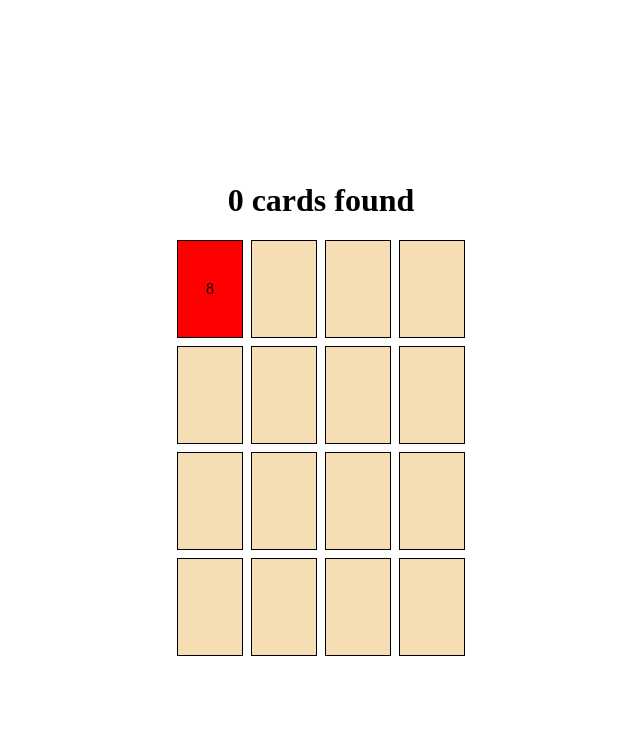
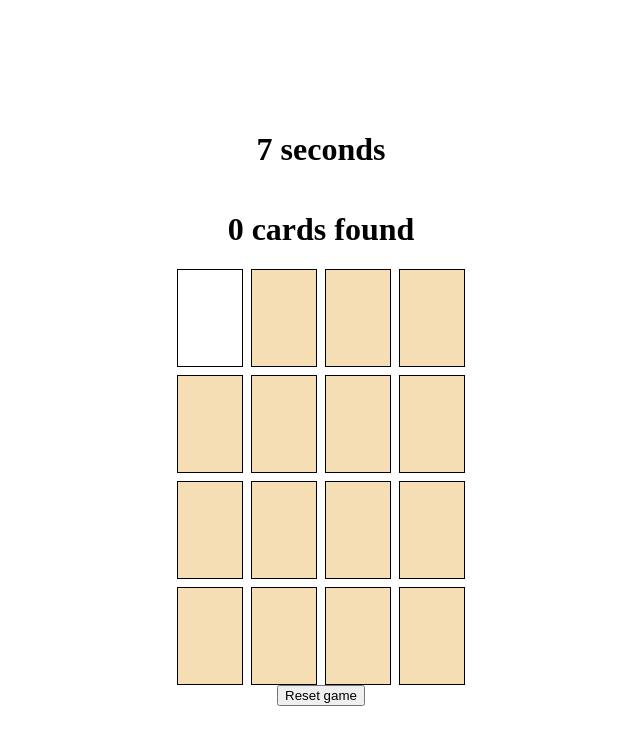
Before and after one commit to Konstantin7200/MemoGame, a website built with Vite: page index.html in a window 1280 px wide. Both pictures are taken after a click on the element 537 px from the left and 288 px from the top of the page. Shown: the whole page, without its empty margins (327-967 px from the left). Built offline with nearby package versions, Linux system fonts and the light colour scheme.

Commit message:
Changed the game a little,added a timer

```diff
--- a/index.html
+++ b/index.html
@@ -9,8 +9,10 @@
   </head>
   <body>
     <div class="outerCont">
+      <h1 id="timer">0 seconds</h1>
       <h1 id="counter">0 cards found</h1>
       <div class="container" id="cardContainer"></div>
+      <button id="resetButton">Reset game</button>
     </div>
 
 
--- a/src/main.ts
+++ b/src/main.ts
@@ -1,46 +1,51 @@
 
 const counterEl=document.getElementById("counter") as HTMLElement
 const cardContainer=document.getElementById("cardContainer") as HTMLDivElement;
+const resetButton=document.getElementById("resetButton") as HTMLButtonElement;
+const timer=document.getElementById("timer") as HTMLHeadingElement
+const colors=["red","blue","yellow","pink","purple","black","white","green"]
+
 let n=4;
 let pickedCard:HTMLDivElement|null=null
 let counter=0
+let startDate=Date.now()
+let timerChanger=setInterval(setTimer,10)
 
 createMap(n)
 
-function createMap(n:number){
-  let arr=new Array(n*n/2)
-  let cardStorage=new Map<HTMLDivElement,HTMLParagraphElement>()
-  for(let i=0;i<arr.length;i++)
-  arr[i]=(i+1)*10+2
-  for(let i=0;i<n;i++)
-    for(let j=0;j<n;j++)
-    {
+
+function setTimer(){
+  timer.innerText=`${Math.floor((Date.now()-startDate)/1000)} seconds`
+}
+function setCardContent(arr:number[],cardContent:HTMLParagraphElement):number[]{
+  let index=Math.floor(Math.random()*arr.length)
+  let num=arr[index]
+  if(num%10===1)
+    arr=arr.filter((el)=>el!==num)
+  else arr[index]--;
+  cardContent.innerText=`${Math.floor(num/10)}`
+  cardContent.style.backgroundColor=colors[Math.floor(num/10)-1]
+  cardContent.style.color=colors[Math.floor(num/10)-1]
+  return arr
+}
+
+function createCards(cardStorage:Map<HTMLDivElement,HTMLParagraphElement|null>){
+   for(let i=0;i<n;i++)
+      for(let j=0;j<n;j++)
+      {
       const card=document.createElement("div");
       card.classList.add("card");
       card.id=`card${i}${j}`
-      const cardText=document.createElement("p")
-
-      let index=Math.round(Math.random()*arr.length)-1
-      while(index<0)
-        index=Math.round(Math.random()*arr.length)-1
-      let num=arr[index]
-      if(num%10==1)
-        arr=arr.filter((el)=>el!==num)
-      else arr[index]--;
-
-      cardText.innerText=`${Math.floor(num/10)}`
-
-
       card.addEventListener('click',()=>{
         if(card.classList.contains("visible"))
           return;
         else{
           card.classList.add("visible")
-          card.appendChild(cardText)
+          card.appendChild(cardStorage.get(card)!)
           if(pickedCard===null)
             pickedCard=card
           else{
-            if(cardStorage.get(pickedCard)!.innerText===cardText.innerText)
+            if(cardStorage.get(pickedCard)!.innerText===cardStorage.get(card)!.innerText)
             {
               counter++;
               counterEl.innerText=`${counter} cards found`
@@ -51,14 +56,48 @@
                 card.classList.remove("visible")
                 temp.classList.remove("visible")
                 temp.removeChild(cardStorage.get(temp)!)
-                card.removeChild(cardText)
+                card.removeChild(cardStorage.get(card)!)
               },500)
             }
             pickedCard=null;
           }
         }
-      })
-      cardStorage.set(card,cardText);
-      cardContainer.appendChild(card);
-  }
+        })
+        cardStorage.set(card,null)
+      }
 }
+
+function initCards(cardStorage:Map<HTMLDivElement,HTMLParagraphElement|null>,arr:number[]){
+  for(let i=0;i<arr.length;i++)
+    arr[i]=(i+1)*10+2
+  cardStorage.forEach((p,card)=>{
+    const cardContent=document.createElement("p")
+    cardContent.classList.add("cardContent")
+    arr=setCardContent(arr,cardContent)
+    cardStorage.set(card,cardContent);
+    cardContainer.appendChild(card);
+  })
+}
+function resetCards(cardStorage:Map<HTMLDivElement,HTMLParagraphElement|null>){
+  cardStorage.forEach((p,card)=>{
+    if(card.classList.contains("visible"))
+    {
+      card.removeChild(p!)
+      card.classList.remove("visible")
+    }
+  })
+}
+
+function createMap(n:number){
+  let arr=new Array(n*n/2)
+  let cardStorage=new Map<HTMLDivElement,HTMLParagraphElement|null>()
+  createCards(cardStorage)
+  initCards(cardStorage,arr)
+  resetButton.addEventListener('click',()=>{
+    startDate=Date.now()
+    counter=0
+    resetCards(cardStorage)
+    initCards(cardStorage,arr)
+    counterEl.innerText="0 cards found"
+  })
+}
--- a/src/style.css
+++ b/src/style.css
@@ -14,6 +14,13 @@
   width: 18rem;
   height: 26rem;
 }
+.cardContent{
+  width: 100%;
+  height: 100%;
+  display: flex;
+  align-items: center;
+  justify-content: center;
+}
 .card{
   border: 1px black solid;
   width:4rem;
```
